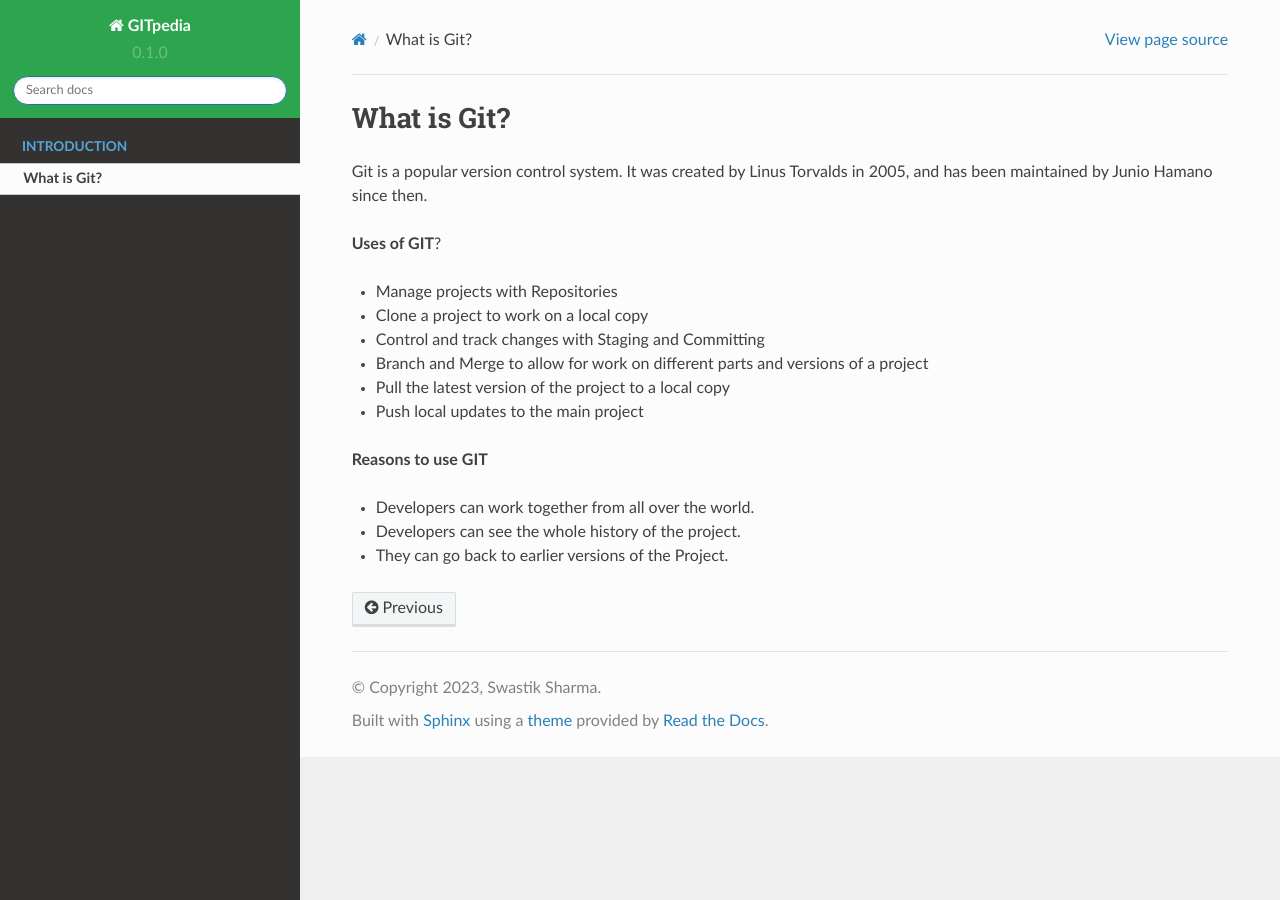
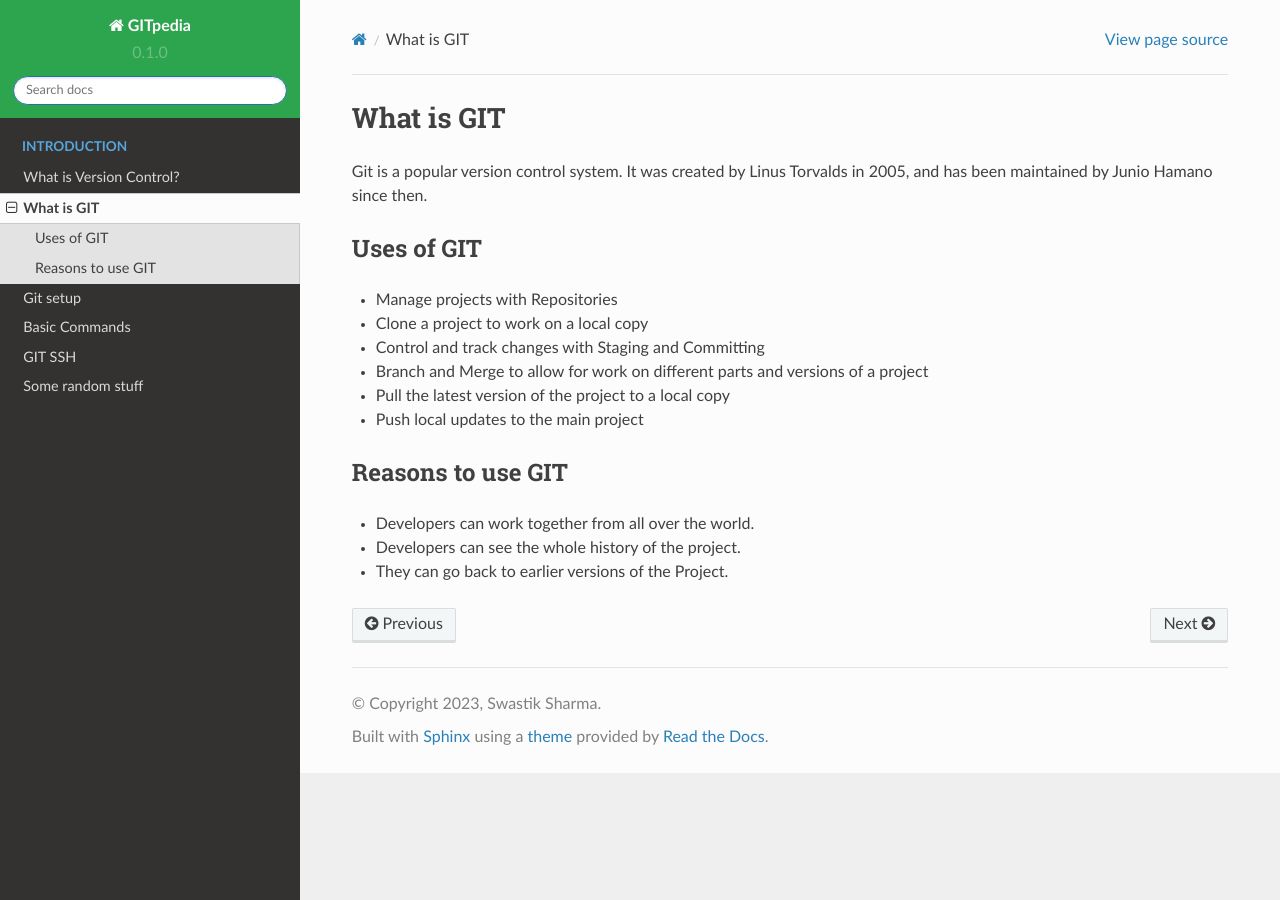
Before and after one commit to swastkk/GITpedia, a Sphinx documentation site: the page built from documentation/source/what-is-git.rst, in a window 1280 px wide. Built offline with Sphinx 7.4.7 and the Read the Docs theme 2.0.0, drawn with Linux system fonts in a browser that asks for light colours; pages that are not in the unit, such as notebooks, are missing from menus.

Commit message:
formated the file structure
Signed-off-by: swastik <swastkk@gmail.com>

```diff
--- /dev/null
+++ b/documentation/source/basic-git-commands.rst
@@ -0,0 +1,8 @@
+Basic Commands
+==========
+
+basic comnds 1
+-----
+
+basic commands 2
+------
--- /dev/null
+++ b/documentation/source/git-setup.rst
@@ -0,0 +1,8 @@
+Git setup
+======
+
+1st
+-----
+
+2nd
+-----
--- /dev/null
+++ b/documentation/source/git-ssh.rst
@@ -0,0 +1,8 @@
+GIT SSH
+======
+
+SSH 2nd
+-----
+
+SSH 3rd
+----
--- a/documentation/source/index.rst
+++ b/documentation/source/index.rst
@@ -48,7 +48,7 @@ Welcome to Gitpedia!
 
 
 Contents
-==============================================================================
+========
 
 * :ref:`genindex`
 * :ref:`modindex`
--- /dev/null
+++ b/documentation/source/some-extra-stuff.rst
@@ -0,0 +1,2 @@
+Some random stuff
+-----
--- a/documentation/source/what-is-git.rst
+++ b/documentation/source/what-is-git.rst
@@ -1,9 +1,10 @@
-What is Git?
+What is GIT
 ==============================================================================
 
 Git is a popular version control system. It was created by Linus Torvalds in 2005, and has been maintained by Junio Hamano since then.
 
-**Uses of GIT**?
+Uses of GIT
+------------
 
 - Manage projects with Repositories
 - Clone a project to work on a local copy
@@ -12,7 +13,8 @@ Git is a popular version control system. It was created by Linus Torvalds in 200
 - Pull the latest version of the project to a local copy
 - Push local updates to the main project
 
-**Reasons to use GIT**
+Reasons to use GIT
+------------------
 
 - Developers can work together from all over the world.
 - Developers can see the whole history of the project.
--- /dev/null
+++ b/documentation/source/what-is-version-control.rst
@@ -0,0 +1,8 @@
+What is Version Control?
+=======
+
+1st Version control
+-----
+
+2nd version control
+----
```
Also changed, not shown: 2 other files.
